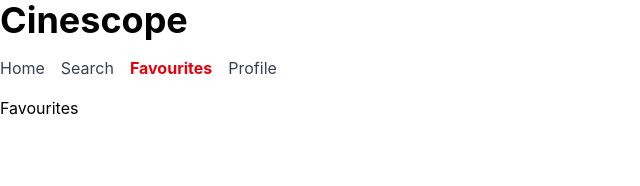
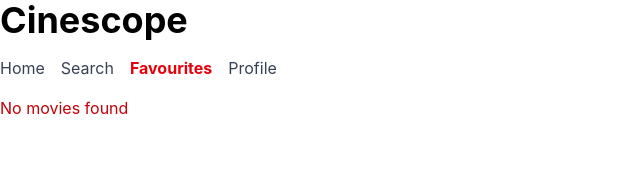
Before and after one commit to buildwithakhila/cinescope, a React (Vite) app: page /favourites in a window 1280 px wide. Shown: the top 186 px of the page, without its empty margins (0-640 px from the left). Built offline with nearby package versions, Linux system fonts and the light colour scheme.

Commit message:
Changes to show favourites in favoriye section

```diff
--- a/src/pages/Favourites.tsx
+++ b/src/pages/Favourites.tsx
@@ -1,3 +1,16 @@
+import { useContext } from "react";
+import MovieList from "../components/MovieList/MovieList";
+import { movieData } from "../data/movies";
+import { FavouriteContext } from "../context/FavouriteContext";
+
 export function Favourites() {
-    return <div>Favourites</div>
+    const context = useContext(FavouriteContext)
+    if (!context)
+        throw new Error('Use favorite context within favourite provider')
+
+    const { favourites, handleFavourite } = context
+    return (
+        <div className="flex gap-4">
+            <MovieList movies={movieData.filter((existing) => favourites.includes(existing.id))} favorites={favourites} onFavourite={handleFavourite} />
+        </div>)
 }
```
